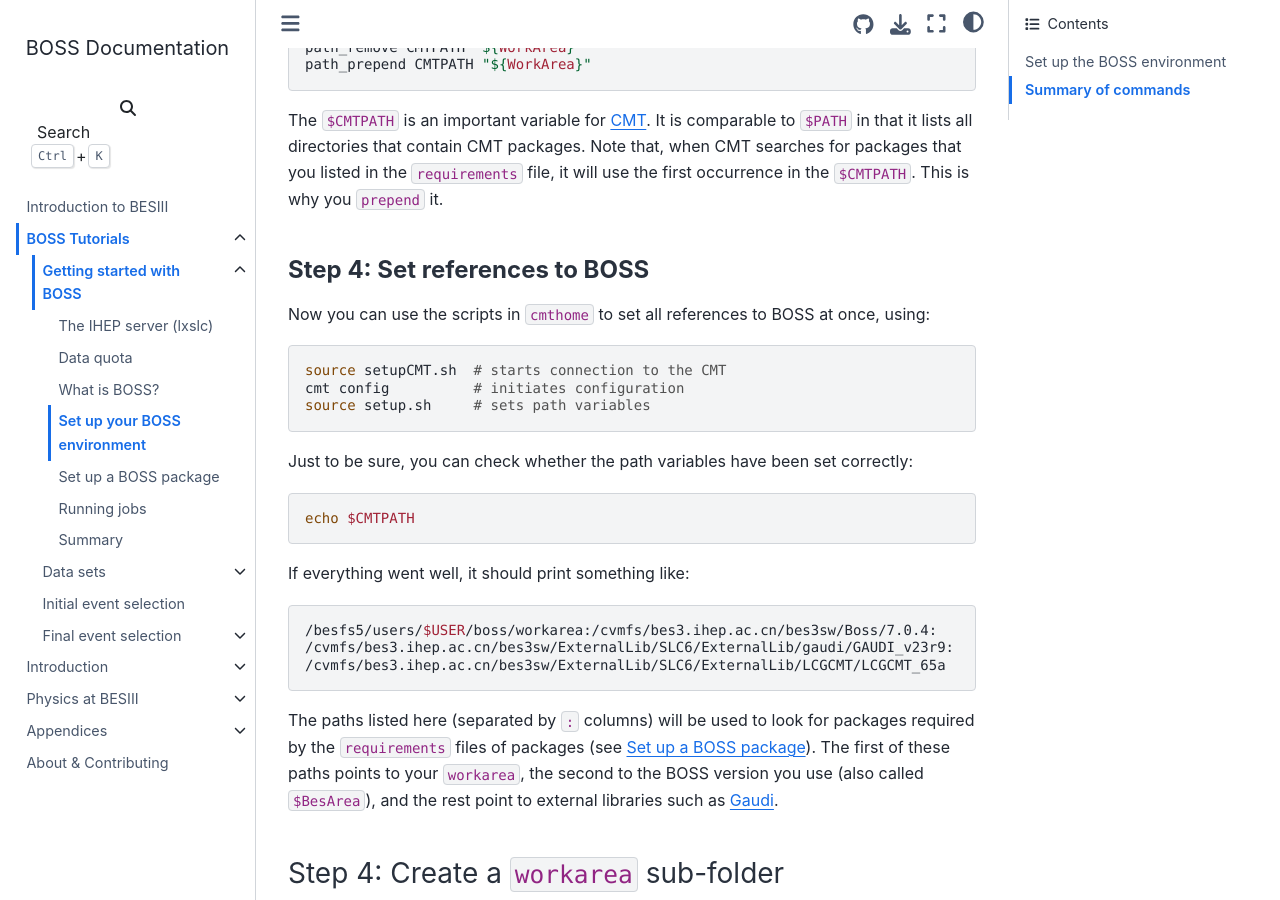
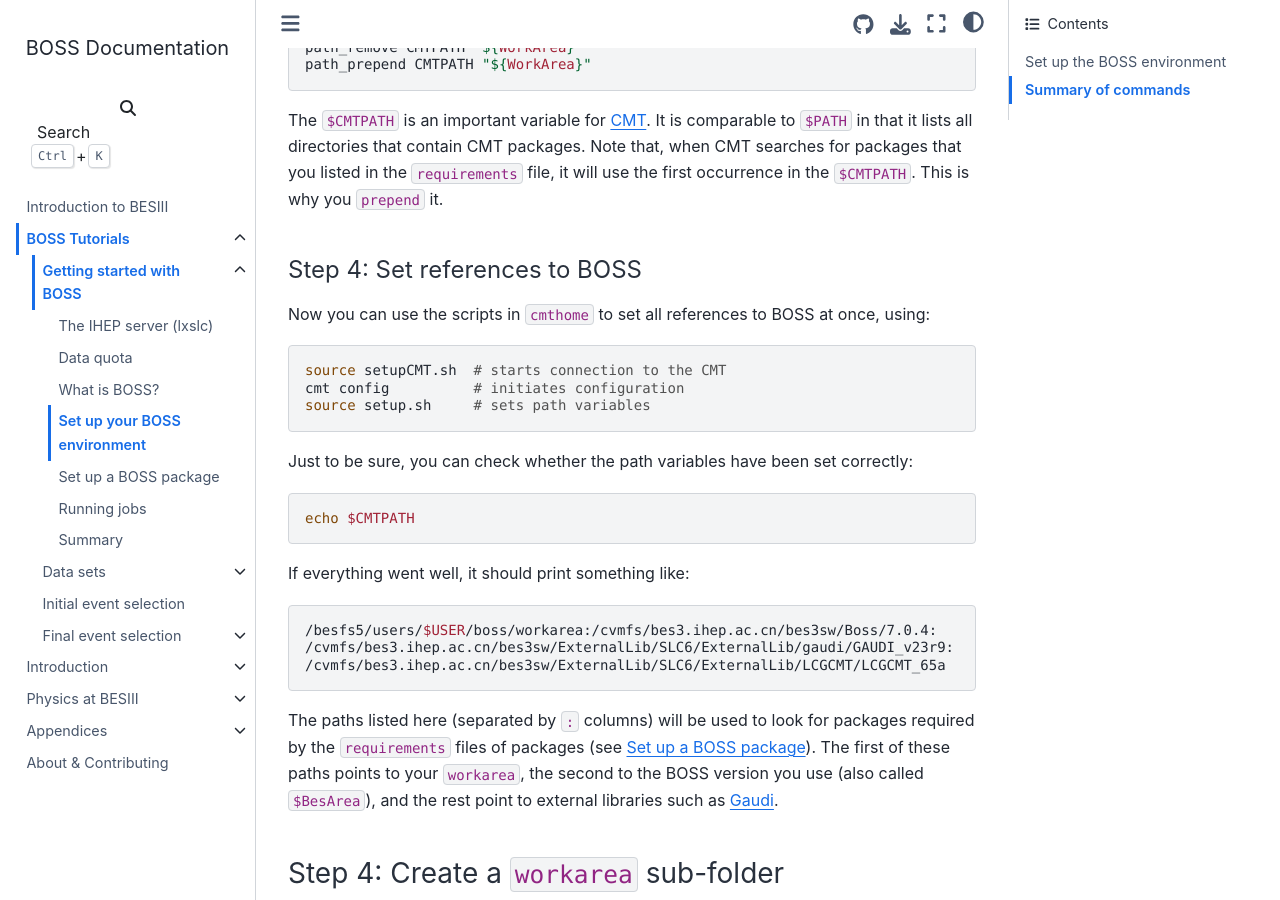
Before and after one commit to redeboer/bossdoc, a Sphinx documentation site: the page built from docs/tutorials/getting-started/setup.md, in a window 1280 px wide and 900 px high, scrolled down 3300 px. Built offline with Sphinx 7.4.7 and the Sphinx Book theme 1.1.4, drawn with Linux system fonts in a browser that asks for light colours.

```diff
--- a/docs/tutorials/getting-started/setup.md
+++ b/docs/tutorials/getting-started/setup.md
@@ -179,7 +179,7 @@ packages. Note that, when CMT searches for packages that you listed in the
 `requirements` file, it will use the first occurrence in the `$CMTPATH`. This
 is why you `prepend` it.
 
-#### **Step 4: Set references to BOSS**
+#### Step 4: Set references to BOSS
 
 Now you can use the scripts in `cmthome` to set all references to BOSS at once,
 using:
```
